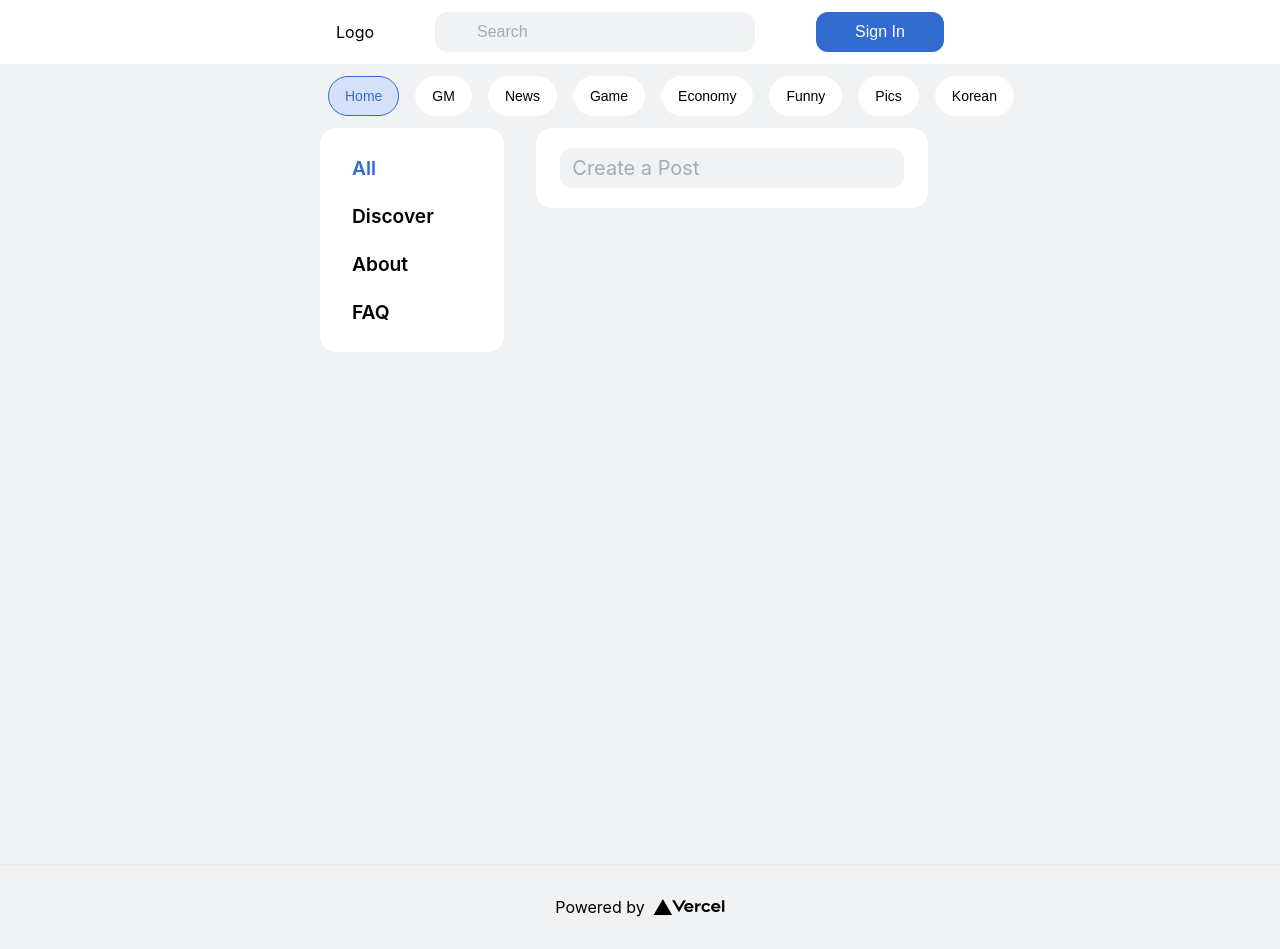
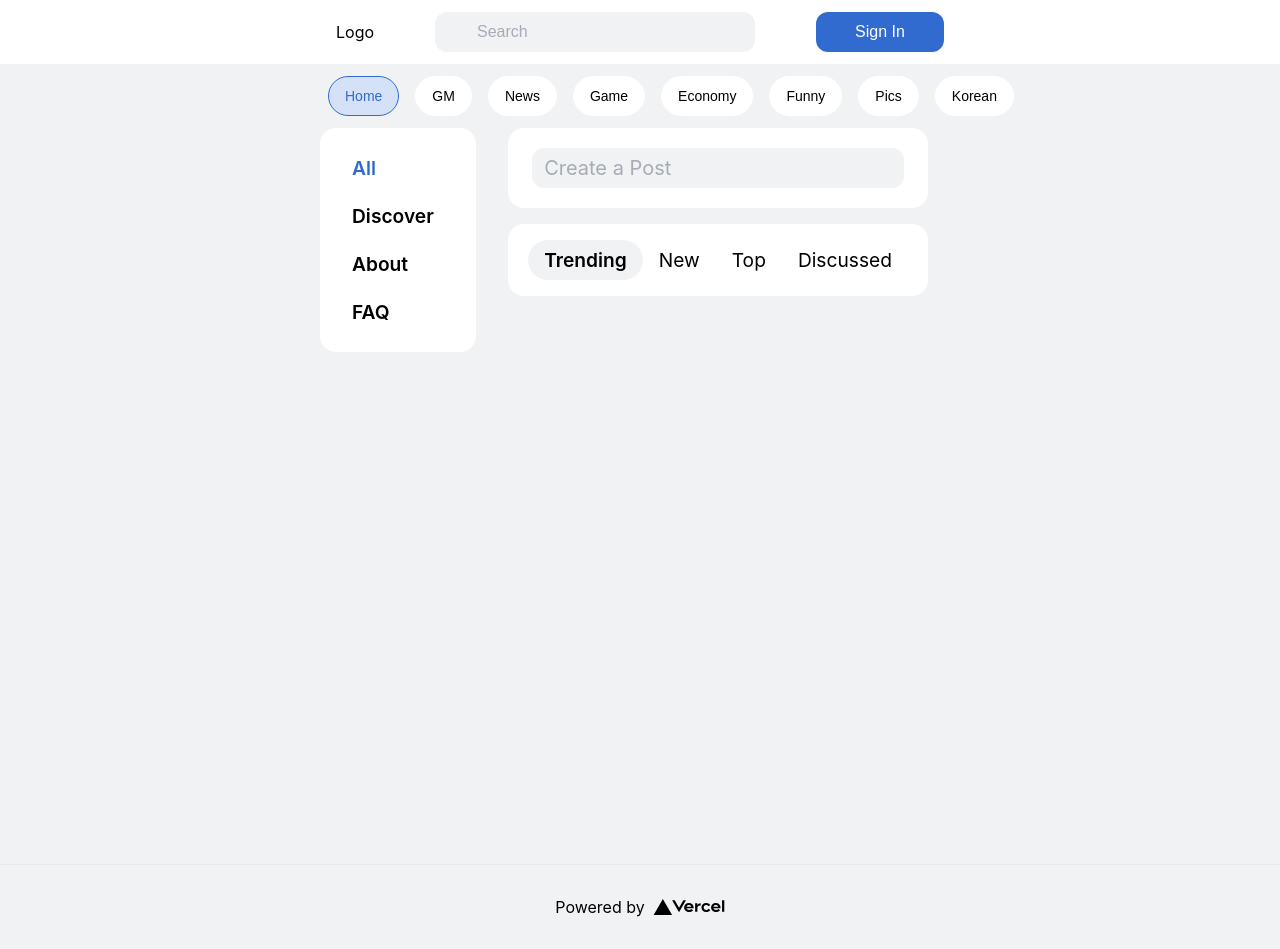
Before and after one commit to royalbluec/block-community, a Next.js app in the folder client/: page / in a window 1280 px wide. Built offline with nearby package versions, Linux system fonts and the light colour scheme.

Commit message:
feat(client): Add Tab

```diff
--- a/client/components/mainB/MainB.jsx
+++ b/client/components/mainB/MainB.jsx
@@ -2,11 +2,13 @@ import React from 'react';
 import { Block } from './styles/MainB.styles';
 
 import Create from './Create';
+import Tab from './Tab';
 
 const MainB = () => {
   return (
     <Block>
       <Create />
+      <Tab />
     </Block>
   );
 };
--- /dev/null
+++ b/client/components/mainB/Tab.jsx
@@ -0,0 +1,25 @@
+import React from 'react';
+import { Block } from './styles/Tab.styles';
+
+const Tab = () => {
+  const tabList = ['Trending', 'New', 'Top', 'Discussed'];
+
+  return (
+    <Block>
+      {tabList.map((el, idx) => (
+        <div>
+          {idx === 0 ? (
+            <div className='tab__selected' key={el}>
+              {el}
+            </div>
+          ) : (
+            <div key={el}>{el}</div>
+          )}
+        </div>
+      ))}
+      <div></div>
+    </Block>
+  );
+};
+
+export default Tab;
--- /dev/null
+++ b/client/components/mainB/styles/Tab.styles.jsx
@@ -0,0 +1,24 @@
+import styled from '@emotion/styled';
+
+export const Block = styled.div`
+  display: flex;
+  width: 100%;
+  padding: 1rem 1.25rem;
+  border-radius: 1rem;
+  background-color: #ffffff;
+
+  & > div > div {
+    padding: 0.5rem 1rem;
+    border-radius: 2rem;
+    font-size: 1.2rem;
+
+    :hover {
+      cursor: pointer;
+    }
+  }
+
+  .tab__selected {
+    font-weight: 600;
+    background-color: #f1f2f3;
+  }
+`;
```
